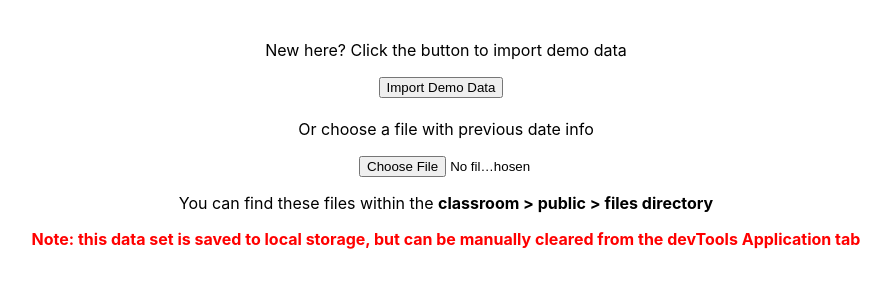
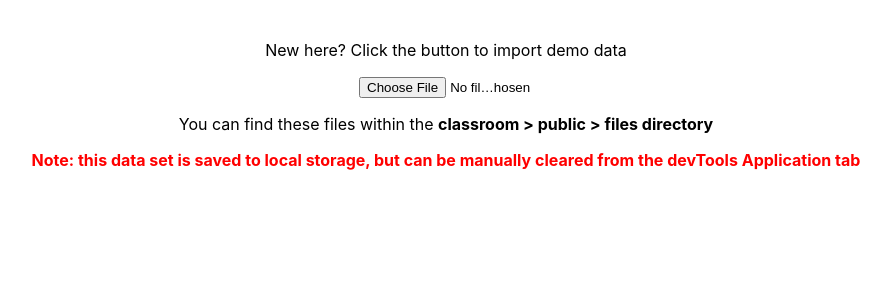
Before and after one commit to ChrisPoche/Classroom, a React (Create React App) app: page / in a window 1280 px wide. Shown: the top 300 px of the page, without its empty margins (194-1085 px from the left). Built offline with nearby package versions, Linux system fonts and the light colour scheme.

Commit message:
Removed Old Demo Data

```diff
--- a/src/App.js
+++ b/src/App.js
@@ -601,6 +601,9 @@ export default class App extends React.Component {
     let noBold = {
       fontWeight: 'lighter'
     }
+    let hidden = {
+      display: 'none'
+    }
     if (this.state.functionTracking) console.log('%cRender', this.state.functionTrackingStyle);
     // if (this.state.functionTracking) console.log('ClassList',this.state.classList)
     return (
@@ -649,9 +652,11 @@ export default class App extends React.Component {
         {
           this.state.classList.length === 0 && (
             <div id='import-button'>
-              <p>New here? Click the button to import demo data</p>
-              <button id='no-date' onClick={this.importClassList}>Import Demo Data</button>
-              <p>Or choose a file with previous date info </p>
+            <p>New here? Click the button to import demo data</p>
+              <div style={hidden}>
+                <button id='no-date' onClick={this.importClassList}>Import Demo Data</button>
+                <p>Or choose a file with previous date info </p>
+              </div>
               <input type='file' id='date' onChange={this.importClassList} />
               <p>You can find these files within the <strong>classroom > public > files directory</strong></p>
               <p style={warning}><strong>Note: this data set is saved to local storage, but can be manually cleared from the devTools Application tab</strong></p>
```
Also changed, not shown: public/files/class-list-number.txt (deleted), public/files/class-list.txt (deleted), 1 other file (tests, documents, lock files or other folders).
